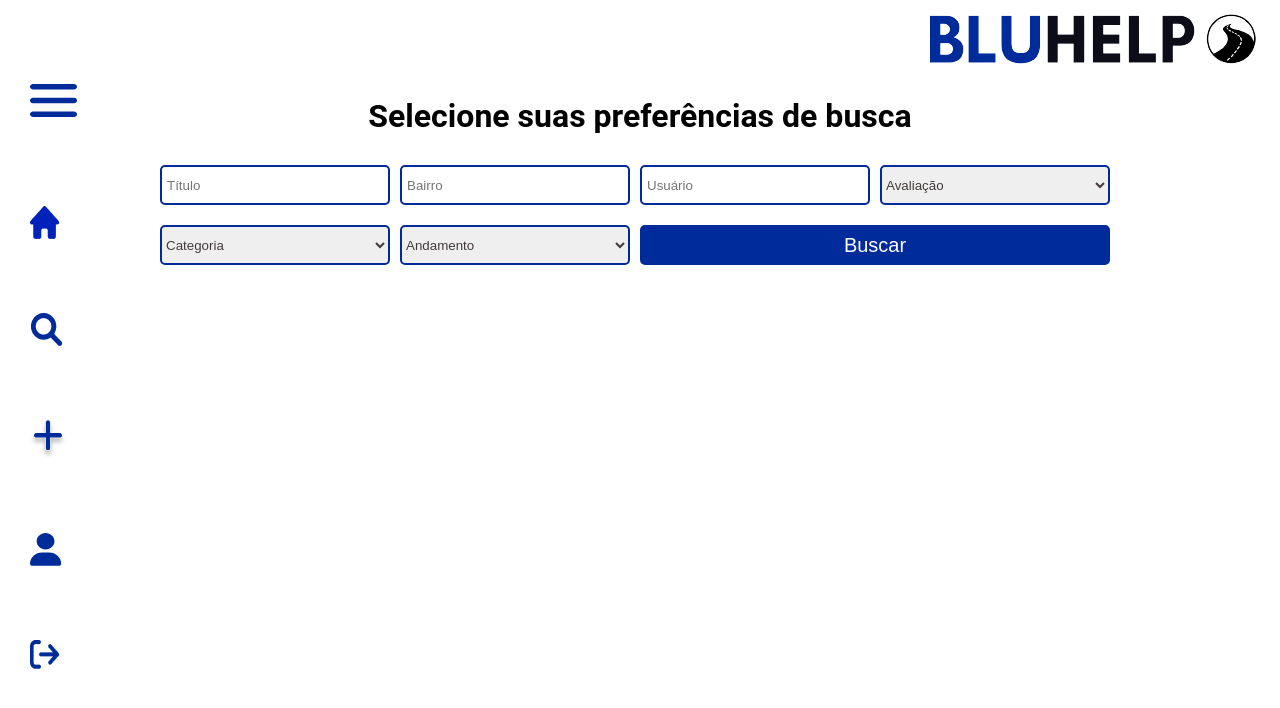
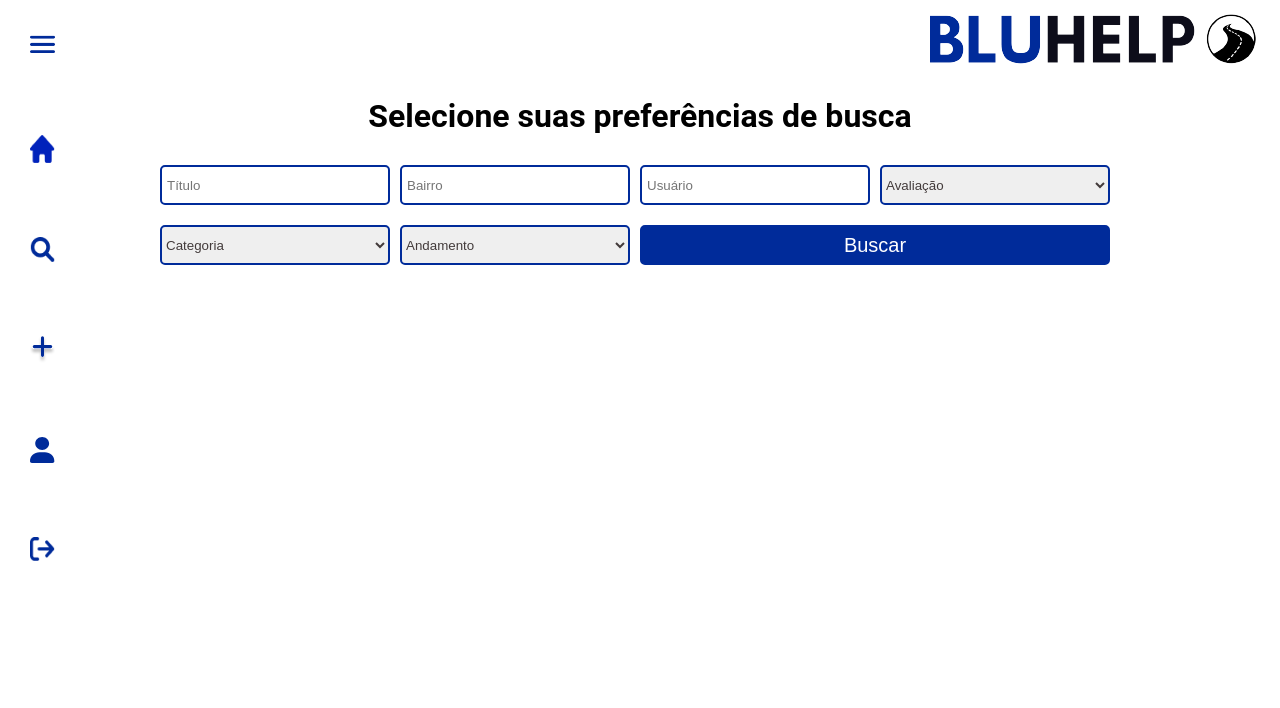
Before and after one commit to BluHelp/Frontend, an Angular app in the folder bluhelp/: page /search in a window 1280 px wide. Shown: the top 708 px of the page. Built offline with nearby package versions, Linux system fonts and the light colour scheme.

Commit message:
Atualizado Componente Search

```diff
--- a/bluhelp/src/app/components/navbar/navbar.component.css
+++ b/bluhelp/src/app/components/navbar/navbar.component.css
@@ -1,9 +1,14 @@
 nav {
-    width: 100px;
+    width: 10%;
+    height: 100%;
     position: fixed;
+    top: 0;
+    left: 0;
 }
 
 ul {
+    width: 100%;
+    height: 100%;
     list-style: none;
 }
 
@@ -11,8 +16,17 @@ li {
     margin-bottom: 70px;
 }
 
+#menu-bar{
+    margin-top: 25%;
+}
+
 .icon {
+    width: 25px;
     margin-left: 30px;
+}
+
+.icon img{
+    width: 25px;
 }
 
 .active {
--- a/bluhelp/src/app/components/project-form/project-form.component.html
+++ b/bluhelp/src/app/components/project-form/project-form.component.html
@@ -103,7 +103,6 @@
                 <input type="text" id="street" name="streetType" [(ngModel)]="project.street" />
             </div>
         </div>
-        <input type="text" id="streetType" name="streetType" [(ngModel)]="project.streetType" />
 
         <div class="d33">
             <div class="l33">
--- a/bluhelp/src/app/components/project-form/project-form.component.ts
+++ b/bluhelp/src/app/components/project-form/project-form.component.ts
@@ -25,7 +25,6 @@ export class ProjectFormComponent implements OnInit {
     photo: "",
     categories: [],
     street: "",
-    streetType: "",
     number: 0,
     district: "",
     cep: "",
--- a/bluhelp/src/app/components/search/search.component.html
+++ b/bluhelp/src/app/components/search/search.component.html
@@ -4,16 +4,16 @@
     <form action="#">
         <div class="inline">
             <div class="form-input">
-                <input type="search" id="title" name="title" placeholder="Título">
+                <input type="search" id="title" name="title" placeholder="Título" #searchByName>
             </div>
             <div class="form-input">
-                <input type="search" id="district" name="district" placeholder="Bairro">
+                <input type="search" id="district" name="district" placeholder="Bairro" #searchByNeighborhood>
             </div>
             <div class="form-input">
-                <input type="search" id="user" name="user" placeholder="Usuário">
+                <input type="search" id="user" name="user" placeholder="Usuário" #searchByUser>
             </div>
             <div class="form-input">
-                <select id="avaliação" name="avaliação">
+                <select id="avaliação" name="avaliação" #searchAvaliacao>
                     <option value="" disabled selected hidden>Avaliação</option>
                     <option value="um">1</option>
                     <option value="dois">2</option>
@@ -25,14 +25,14 @@
         </div>
         <div class="block">
             <div class="form-input">
-                <select id="category" name="category">
+                <select id="category" name="category" #searchByCategory>
                     <option value="" disabled selected hidden> Categoria</option>
                     <option value="paving">Pavimentação</option>
                     <option value="ilumination">Iluminação</option>
                 </select>
             </div>
             <div class="form-input">
-                <select id="andamento" name="andamento">
+                <select id="andamento" name="andamento" #searchByProgress>
                     <option value="" disabled selected hidden>Andamento</option>
                     <option value="finished">Finalizado</option>
                 </select>
--- a/bluhelp/src/app/components/search/search.component.ts
+++ b/bluhelp/src/app/components/search/search.component.ts
@@ -12,4 +12,23 @@ export class SearchComponent implements OnInit {
   ngOnInit(): void {
   }
 
+  searchByProjectName(){
+
+  }
+
+  searchByNeighborhood(){
+  }
+
+  searchByUserName(){
+  }
+
+  searchByAvaliacao(){
+  }
+
+  searchByCategory(){
+  }
+
+  searchByProgress(){
+  }
+
 }
--- a/bluhelp/src/app/models/project.ts
+++ b/bluhelp/src/app/models/project.ts
@@ -7,7 +7,6 @@ export interface Project {
     categories: Array<number>;
     photo: string;
     street: string;
-    streetType: string
     number: number;
     district: string;
     cep: string;
--- a/bluhelp/src/app/services/contribution.service.ts
+++ b/bluhelp/src/app/services/contribution.service.ts
@@ -20,6 +20,4 @@ export class ContributionService {
   deleteUser(id: number): Observable<string> {
     return this.client.delete<string>(this.endpoint + id);
   }
-
-
 }
```
